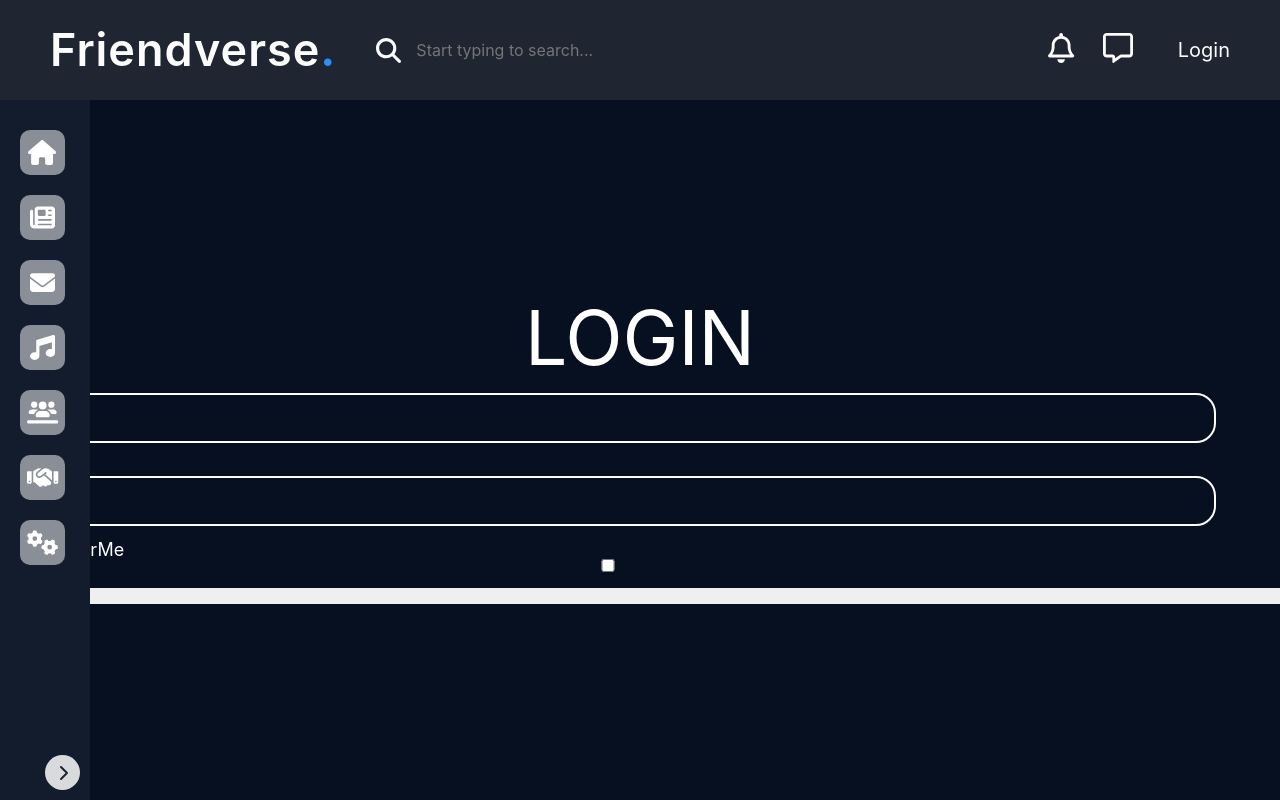
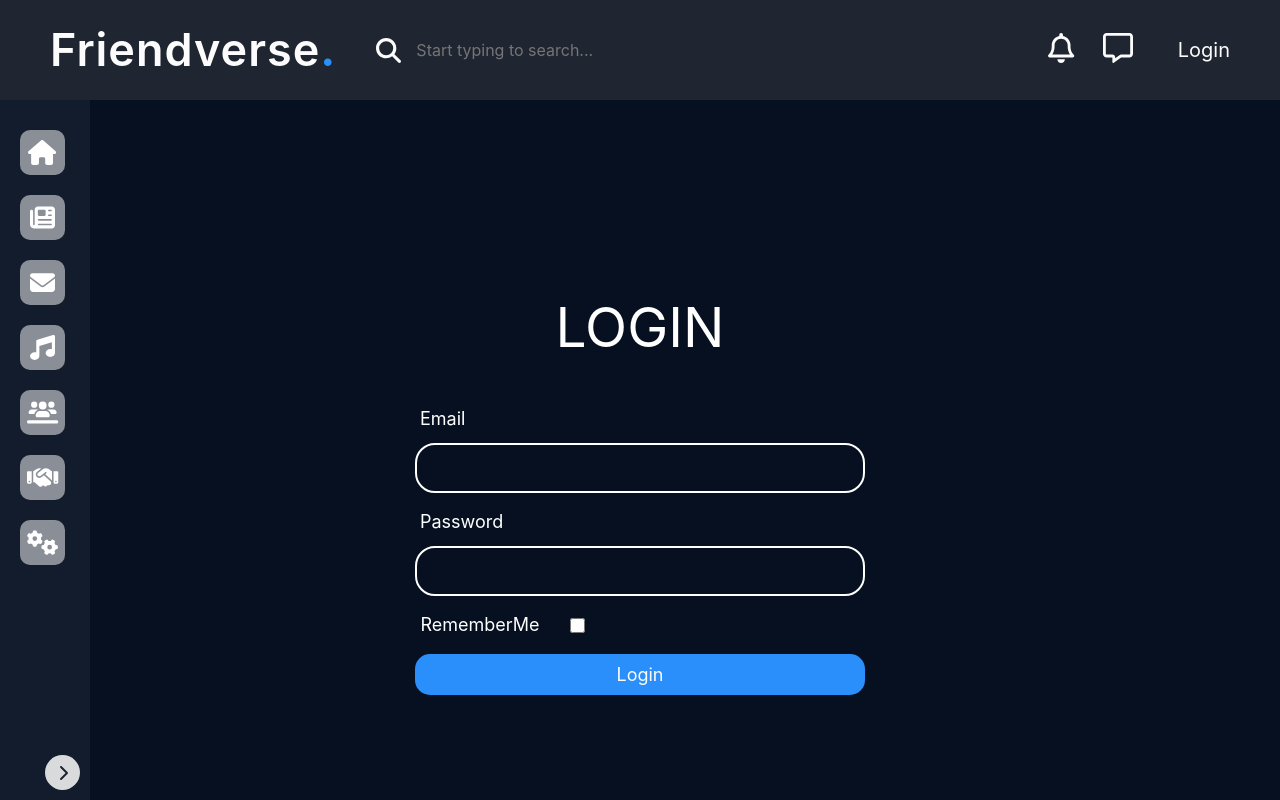
Before and after one commit to BogdanSavvy/REACT-social-network, a React (Create React App) app: page /login in a window 1280 px wide. Built offline with nearby package versions, Linux system fonts and the light colour scheme; no server answers.

Commit message:
Fixed bug in authReducer, worked with logi page styles

```diff
--- a/src/components/Header/Header.module.scss
+++ b/src/components/Header/Header.module.scss
@@ -152,7 +152,7 @@
 
 .profileModal {
 	position: absolute;
-	top: -100px;
+	top: -200px;
 	left: 17px;
 	transition: top 0.2s ease-in;
 	text-align: center;
--- a/src/components/Login/Login.jsx
+++ b/src/components/Login/Login.jsx
@@ -16,7 +16,6 @@ const MTSP = state => ({
 
 const Login = props => {
 	let onSubmit = formData => {
-		console.log(formData);
 		props.login(formData.email, formData.password, formData.rememberMe);
 	};
 
@@ -30,12 +29,12 @@ const Login = props => {
 			<h1 className={`${style.title}`}>LOGIN</h1>
 			<Form onSubmit={onSubmit}>
 				{props => (
-					<form onSubmit={props.handleSubmit}>
-						<div>
+					<form className={style.formContainer} onSubmit={props.handleSubmit}>
+						<div className={style.field}>
 							<label>Email</label>
 							<Field name="email" type="email" component={Input} validate={required} />
 						</div>
-						<div>
+						<div className={style.field}>
 							<label>Password</label>
 							<Field
 								name="password"
@@ -44,11 +43,11 @@ const Login = props => {
 								validate={composeValidators(required, minLengthToPass6)}
 							/>
 						</div>
-						<div>
+						<div className={style.checkBox}>
 							<label>RememberMe</label>
 							<Field name="rememberMe" type="checkbox" component={Input} />
 						</div>
-						<button>Login</button>
+						<button className={style.loginBtn}>Login</button>
 					</form>
 				)}
 			</Form>
--- a/src/components/Login/Login.module.scss
+++ b/src/components/Login/Login.module.scss
@@ -1,23 +1,66 @@
+@import '../../scss/null.scss';
 .title {
 	padding-top: 300px;
-	font-size: 75px;
+	font-size: 55px;
 	color: #fff;
 	text-align: center;
 }
-form {
-	font-size: 18;
+.formContainer {
+	font-size: 18px;
 	color: #fff;
 	display: flex;
 	flex-direction: column;
 	gap: 15px;
+	justify-content: center;
+	align-items: center;
+	padding: 50px;
+}
+.field {
+	display: flex;
+	flex-direction: column;
+	row-gap: 10px;
 	input {
-		color: #000;
+		width: 450px;
+		font-size: 16px;
+		color: #fff;
+		border-radius: 20px;
+		padding: 13px 50px 13px 20px;
+		background-color: transparent;
+		border: 2px solid #fff;
+		transition: all 0.4s ease;
+		&:focus {
+			border: 2px solid $Dlink_active;
+		}
 	}
 }
-button {
+.checkBox {
+	display: flex;
+	flex-direction: row;
+	align-items: center;
+	gap: 25px;
+	margin-left: -280px;
+	input {
+		width: 15px;
+		height: 15px;
+	}
+}
+.loginBtn {
 	display: inline-flex;
+	width: 450px;
+	padding: 10px;
+	justify-content: center;
+	align-items: center;
+	border-radius: 15px;
+	font-size: 18px;
+	background-color: $Dlink_active;
+	color: $darkTh_txt;
+	transition: all 0.3s ease;
+	&:hover {
+		transition: all 0.3s ease;
+		background-color: $Dlink_hover;
+	}
 }
-label{
+label {
 	padding: 5px;
 	font-size: 18px;
 }
--- a/src/components/Messages/Messages.module.scss
+++ b/src/components/Messages/Messages.module.scss
@@ -142,8 +142,9 @@
 		flex-direction: row;
 		align-items: center;
 		column-gap: 20px;
+		input,
 		div {
-			width: 100%;
+			width: 97%;
 		}
 	}
 	&__sent {
@@ -195,13 +196,16 @@
 		}
 		button {
 			position: absolute;
+			display: flex;
+			justify-content: center;
+			align-items: center;
+			padding: 18px;
 			right: 15px;
-			font-size: 16px;
+			font-size: 19px;
 			color: $darkTh_txt;
 			text-align: center;
-			padding: 18px;
 			background-color: #ce2a7c;
-			border-radius: 40%;
+			border-radius: 50%;
 			transition: all 0.3s ease-in-out;
 			&:hover {
 				filter: brightness(1.2);
--- a/src/components/UserProfile/UserProfileContainer.jsx
+++ b/src/components/UserProfile/UserProfileContainer.jsx
@@ -1,3 +1,4 @@
+import React from 'react';
 import { connect } from 'react-redux';
 import { compose } from 'redux';
 import {
@@ -7,14 +8,13 @@ import {
 	updateProfileStatus,
 } from '../../redux/profileReducer';
 import { useParams } from 'react-router-dom';
-import React from 'react';
 import UserProfile from './UserProfile';
 
 class UserProfileContainer extends React.Component {
 	componentDidMount() {
 		let profId = this.props.router.params.userId;
 		if (!profId) {
-			profId = 28996; //*my profile ID
+			profId = this.props.authorisedProfileId;
 		}
 		this.props.getProfile(profId);
 		this.props.getProfileStatus(profId);
@@ -32,6 +32,7 @@ const MSTP = state => {
 		newPostTxt: state.profileP.newPostTxt,
 		profile: state.profileP.profile,
 		status: state.profileP.status,
+		authorisedProfileId: state.auth.userId,
 	};
 };
 
@@ -39,12 +40,7 @@ const MSTP = state => {
 function withRouter(Component) {
 	function ComponentWithRouterProp(props) {
 		let params = useParams();
-		return (
-			<Component
-				{...props}
-				router={{ params }}
-			/>
-		);
+		return <Component {...props} router={{ params }} />;
 	}
 	return ComponentWithRouterProp;
 }
--- a/src/components/common/FormControls/FormControls.module.scss
+++ b/src/components/common/FormControls/FormControls.module.scss
@@ -1,30 +1,18 @@
 .textarea,
 .input {
-	position: relative;
-}
-.input {
-	width: 95%;
-	font-size: 16px;
-	color: #fff;
-	border-radius: 20px;
-	padding: 13px 50px 13px 20px;
-	background-color: transparent;
-	border: 2px solid #fff;
-	transition: all 0.4s ease;
-}
-.error {
-	border: 2px solid red;
-}
-.input {
+	display: flex;
+	flex-direction: column;
+	row-gap: 10px;
+	&.error {
+		border: 2px solid red;
+	}
 	&.errorMessage {
-		top: -10px;
 	}
 }
+
 .errorMessage {
-	//position: absolute;
-	z-index: 3;
-	top: -20px;
+	position: absolute;
 	font-size: 16px;
 	color: red;
-	padding: 0 50px;
+	transform: translate(180%, -120%);
 }
--- a/src/redux/authReducer.js
+++ b/src/redux/authReducer.js
@@ -49,7 +49,7 @@ export const login = (email, password, rememberMe) => dispatch => {
 export const logout = () => dispatch => {
 	authApi.logout().then(data => {
 		if (data.resultCode === 0) {
-			dispatch(authMe(null, null, null, false));
+			dispatch(authUser(null, null, null, false));
 		}
 	});
 };
--- a/src/redux/redux-store.js
+++ b/src/redux/redux-store.js
@@ -18,5 +18,4 @@ let store = configureStore({
 	reducer: rootReducer,
 	middleware: [thunkMiddleware],
 });
-
 export default store;
```
Also changed, not shown: src/components/Messages/DialogWindow/DialogWindow.jsx (+2 -10 lines).
